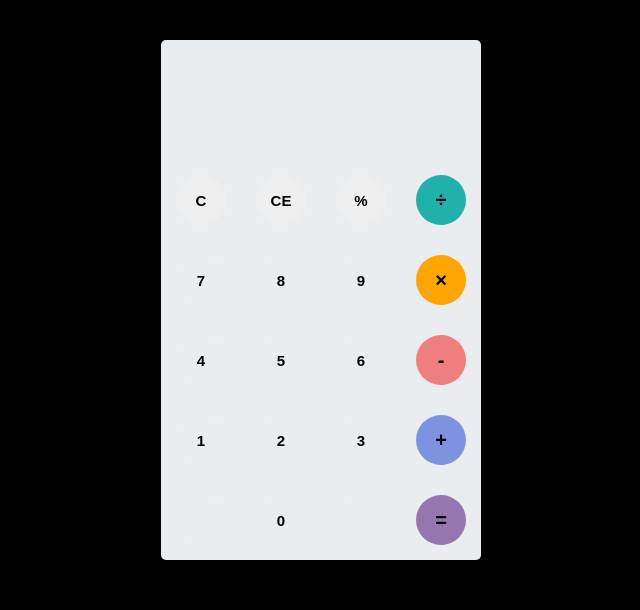
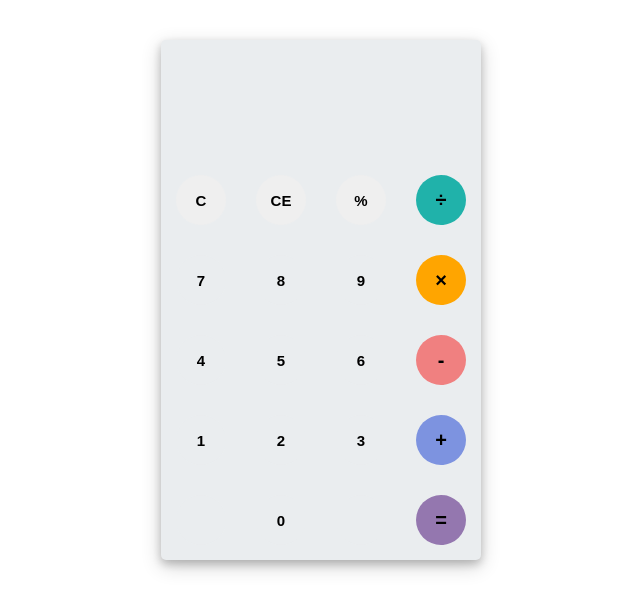
Before and after one commit to wildangeek/wildanfajricalculator, a plain HTML site: page index.html in a window 1280 px wide. Shown: the whole page, without its empty margins (319-959 px from the left). Drawn offline with Linux system fonts and the light colour scheme.

Commit message:
Update style.css

```diff
--- a/style.css
+++ b/style.css
@@ -1,11 +1,11 @@
 body{
 	font-family: 'Open Sans',sans-serif;
-	background-color: black;
+	background-color: white;
 }
 #container{
 	width: 1000px;
 	height: 550px;
-	background-image: linear-gradient(rgba(0,0,0,0.3),rgba(0,0,0,0.3)), url(bgImg.jpg);
+	background-color:white;
 	margin: 20px auto;
 }
 #calculator{
```
